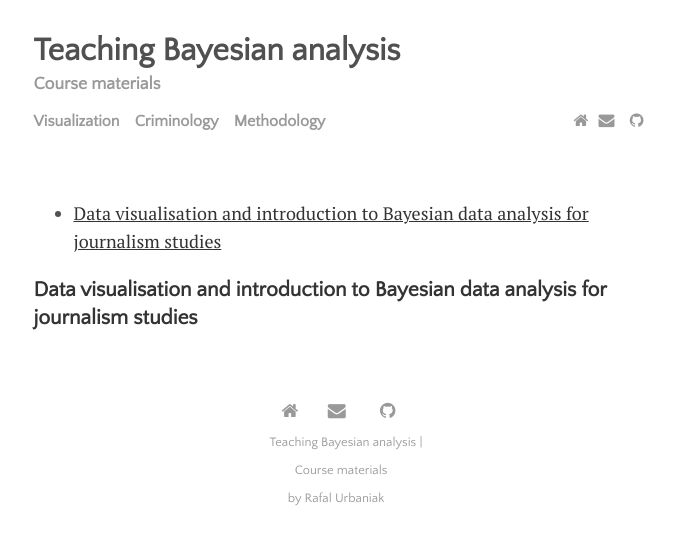
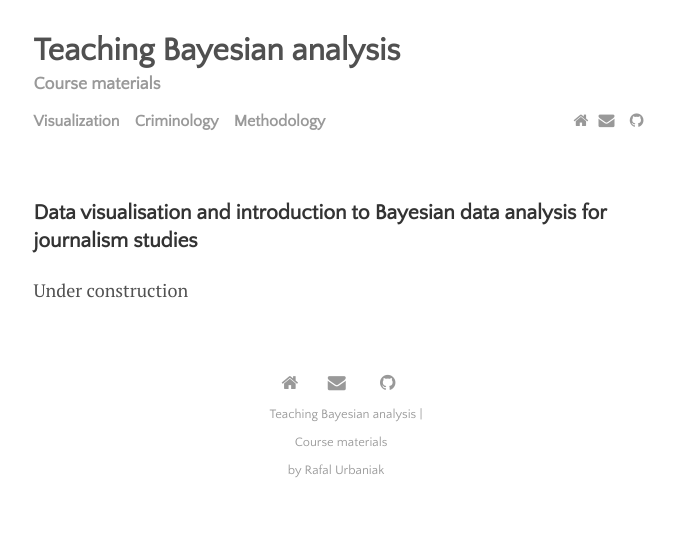
Before and after one commit to rfl-urbaniak/teaching, a Jekyll site: the page built from menu/visualization.md, in a window 1280 px wide. Shown: the top 545 px of the page, without its empty margins (299-974 px from the left). Built offline with Jekyll 4.4.1, drawn with Linux system fonts in a browser that asks for light colours.

Commit message:
revised subpages to under construction

```diff
--- a/menu/visualization.md
+++ b/menu/visualization.md
@@ -3,7 +3,7 @@ layout: page
 title: ""
 ---
 
-* TOC
-{:toc}
 
 ### Data visualisation and introduction to Bayesian data analysis for journalism studies
+
+Under construction
```
